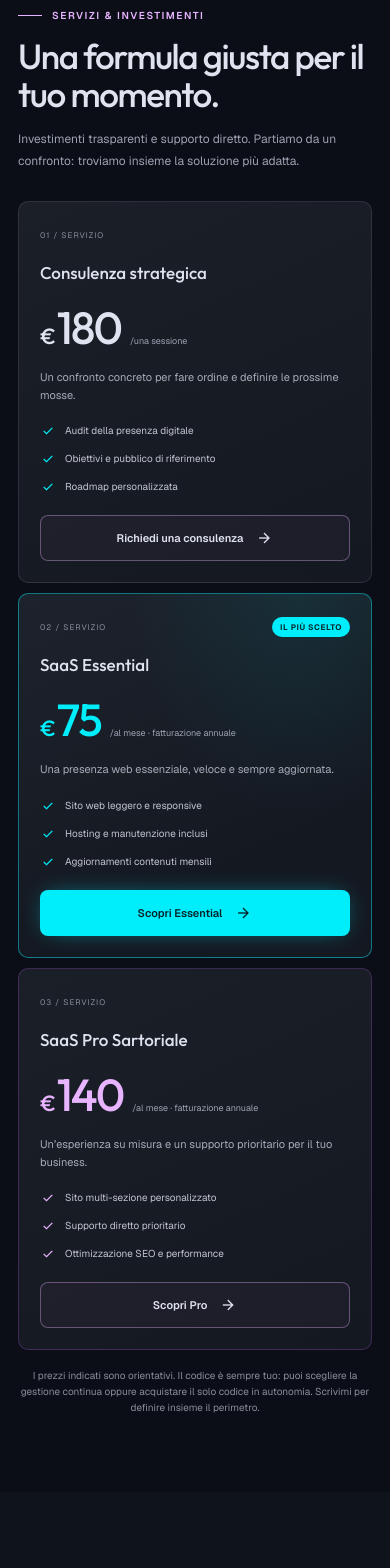
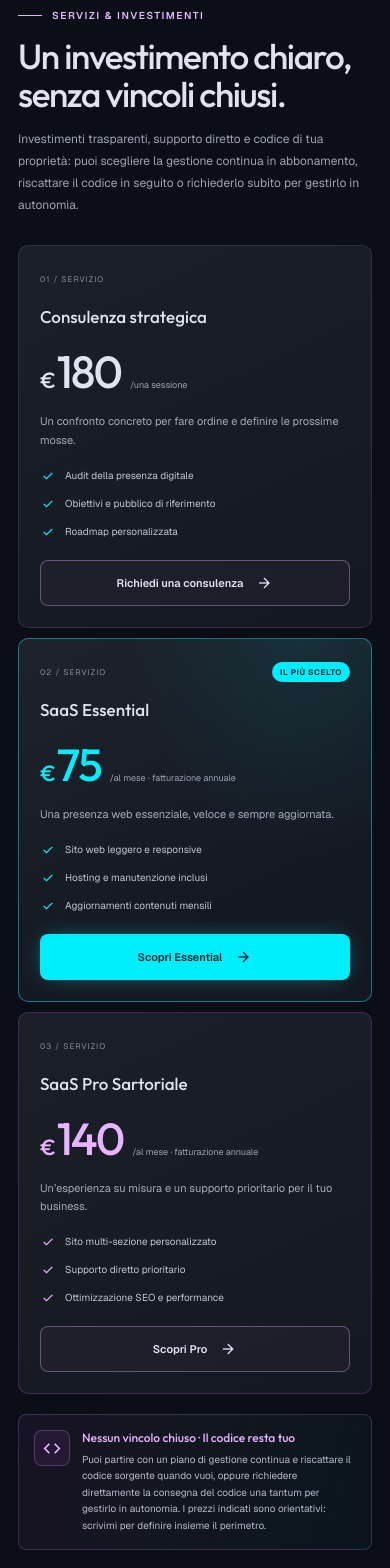
Before and after one commit to Facilissimoweb/app-mia, a React (Vite) app: page / in a window 390 px wide. Shown: the part 3720-5288 px from the top of the page. Built offline with nearby package versions, Linux system fonts and the light colour scheme.

Commit message:
Aggiornato titolo e trasparenza codice proprietario in Servizi

```diff
--- a/src/App.jsx
+++ b/src/App.jsx
@@ -518,8 +518,8 @@ function App() {
           <div className="page-width">
             <SectionHeading
               eyebrow="Servizi & investimenti"
-              title={<>Una formula giusta<br className="desktop-break" /> per il tuo momento.</>}
-              description="Investimenti trasparenti e supporto diretto. Partiamo da un confronto: troviamo insieme la soluzione più adatta."
+              title="Un investimento chiaro, senza vincoli chiusi."
+              description="Investimenti trasparenti, supporto diretto e codice di tua proprietà: puoi scegliere la gestione continua in abbonamento, riscattare il codice in seguito o richiederlo subito per gestirlo in autonomia."
             />
             <div className="pricing-grid">
               {plans.map((plan, index) => (
@@ -546,7 +546,13 @@ function App() {
                 </article>
               ))}
             </div>
-            <p className="pricing-footnote">I prezzi indicati sono orientativi. Il codice è sempre tuo: puoi scegliere la gestione continua oppure acquistare il solo codice in autonomia. Scrivimi per definire insieme il perimetro.</p>
+            <aside className="pricing-info" aria-label="Proprietà e gestione del codice">
+              <span className="pricing-info-icon"><Icon>code</Icon></span>
+              <div>
+                <h3>Nessun vincolo chiuso · Il codice resta tuo</h3>
+                <p>Puoi partire con un piano di gestione continua e riscattare il codice sorgente quando vuoi, oppure richiedere direttamente la consegna del codice una tantum per gestirlo in autonomia. I prezzi indicati sono orientativi: scrivimi per definire insieme il perimetro.</p>
+              </div>
+            </aside>
           </div>
         </section>
 
@@ -565,7 +571,7 @@ function App() {
             <label htmlFor="contact-service">Di cosa hai bisogno?</label>
             <select id="contact-service" name="service" value={service} onChange={(event) => setService(event.target.value)}>
               {plans.map((plan) => <option key={plan.name} value={plan.name}>{plan.name}</option>)}
-              <option value="Acquisto codice sorgente">Acquisto codice sorgente</option>
+              <option value="Acquisto codice sorgente (una tantum)">Acquisto codice sorgente (una tantum)</option>
               <option value="Altro progetto">Altro progetto</option>
             </select>
             <label htmlFor="contact-message">Raccontami il tuo progetto</label>
--- a/src/styles.css
+++ b/src/styles.css
@@ -218,7 +218,11 @@ h1, h2, h3, p { margin-top: 0; }
 .pricing-card li .icon { flex: 0 0 auto; color: var(--cyan); font-size: 16px; }
 .plan-violet li .icon { color: var(--violet); }
 .plan-button { width: 100%; min-height: 46px; gap: 12px; margin-top: auto; font-size: 11px; }
-.pricing-footnote { margin: 18px 0 0; color: #898e9c; font-size: 10px; text-align: center; }
+.pricing-info { display: flex; align-items: center; gap: 16px; margin-top: 20px; padding: 18px 20px; border: 1px solid rgba(232, 179, 255, .18); border-radius: 8px; background: linear-gradient(105deg, rgba(200, 97, 255, .07), rgba(28, 32, 41, .5) 42%, rgba(0, 238, 252, .035)); }
+.pricing-info-icon { flex: 0 0 auto; width: 42px; height: 42px; display: grid; place-items: center; border: 1px solid rgba(232, 179, 255, .22); border-radius: 8px; color: var(--violet); background: rgba(200, 97, 255, .08); }
+.pricing-info-icon .icon { font-size: 21px; }
+.pricing-info h3 { margin: 0 0 5px; color: var(--violet); font-family: var(--outfit); font-size: 14px; font-weight: 500; line-height: 1.4; }
+.pricing-info p { margin: 0; color: #b6bac8; font-size: 11px; line-height: 1.7; }
 .contact-section { display: grid; grid-template-columns: .95fr 1.05fr; gap: clamp(50px, 9vw, 120px); padding-top: 115px; padding-bottom: 120px; }
 .contact-intro { padding-top: 12px; }
 .contact-intro .eyebrow { color: var(--cyan); }
@@ -330,7 +334,10 @@ h1, h2, h3, p { margin-top: 0; }
   .pricing-card { min-height: 0; padding: 21px; }
   .plan-note { min-height: auto; }
   .pricing-card ul { margin-bottom: 20px; }
-  .pricing-footnote { line-height: 1.6; }
+  .pricing-info { align-items: flex-start; gap: 12px; padding: 15px; }
+  .pricing-info-icon { width: 36px; height: 36px; }
+  .pricing-info h3 { font-size: 12px; }
+  .pricing-info p { font-size: 10px; line-height: 1.65; }
   .contact-section { grid-template-columns: 1fr; gap: 32px; padding-top: 76px; padding-bottom: 75px; }
   .contact-form { padding: 19px; }
   .footer-inner { grid-template-columns: 1fr; gap: 22px; }
```
